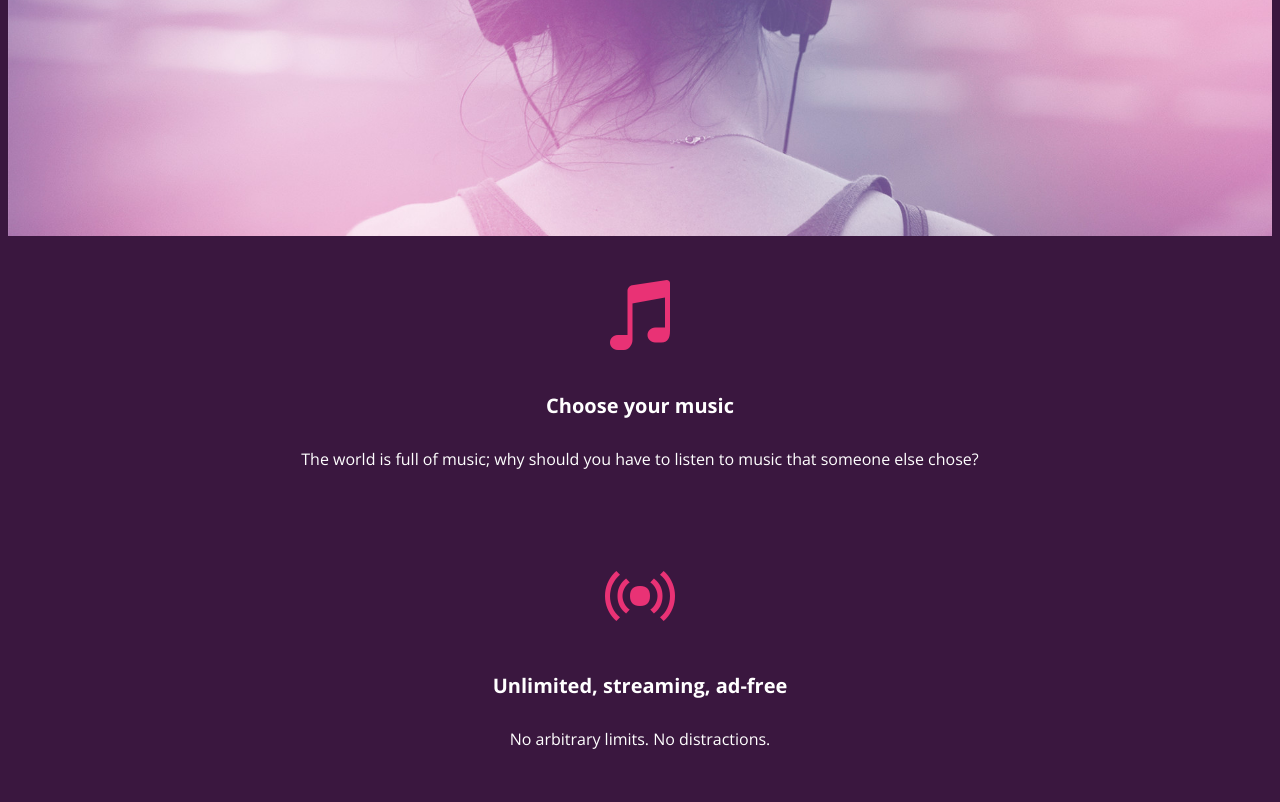
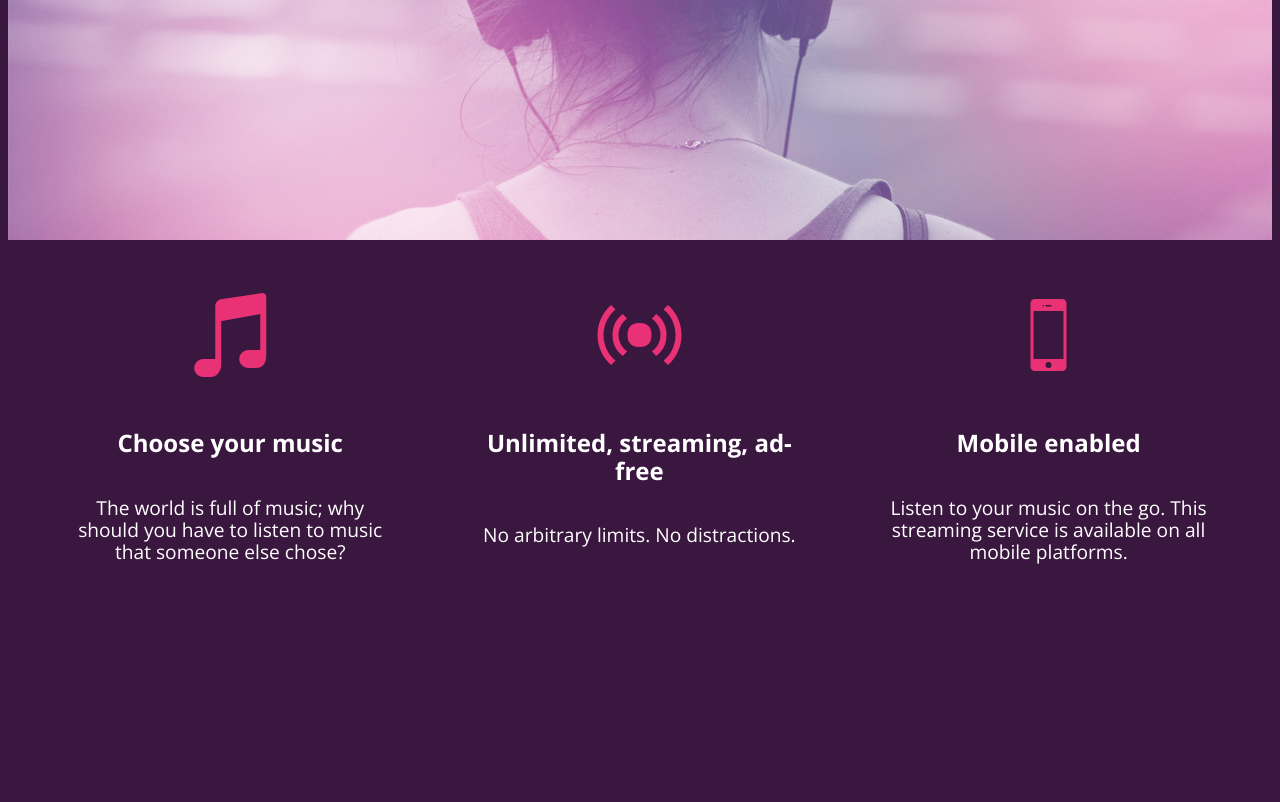
Before and after one commit to justroman7/bloc-jams, a plain HTML site: page index.html in a window 1280 px wide. Shown: the part 466-1268 px from the top of the page. After the commit the page ends 1087 px from the top, so only its background shows below. Drawn offline with nearby package versions, Linux system fonts and the light colour scheme.

Commit message:
fixed changes in assignment 4

```diff
--- a/index.html
+++ b/index.html
@@ -17,7 +17,7 @@
 			<h1 class="hero-title">Turn the music up!</h1>
 		</section>
 		<section class="selling-points container clearfix"> <!-- selling points -->
-				<div class="point colum third">
+				<div class="point column third">
 						<span class="ion-music-note"></span>
 						<h5 class="point-title">Choose your music</h5>
 						<p class="point-description">The world is full of music; why should you have to listen to music that someone else chose?</p>
--- a/styles/main.css
+++ b/styles/main.css
@@ -31,7 +31,7 @@ body {
 	max-width: 64rem;
 }
 
-@@media (min-width: 640px) {
+@media (min-width: 640px) {
 	html {font-size: 112%}
 	.column {
 		float: left;
@@ -46,7 +46,7 @@ body {
   .column.flow-opposite { float: right; }
 }
 
-@@media (min-width: 1024px) {
+@media (min-width: 1024px) {
 	html {font-size: 120%}
 }
 
```
